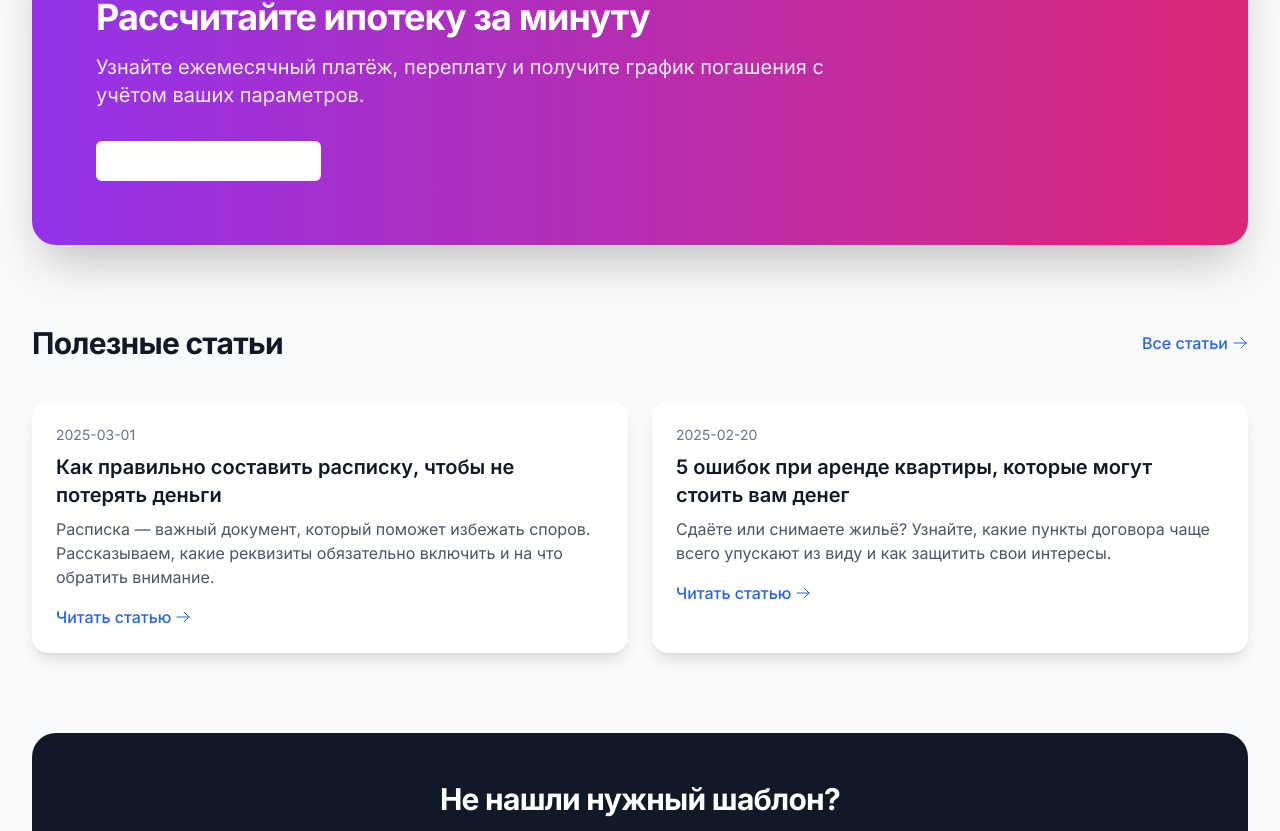
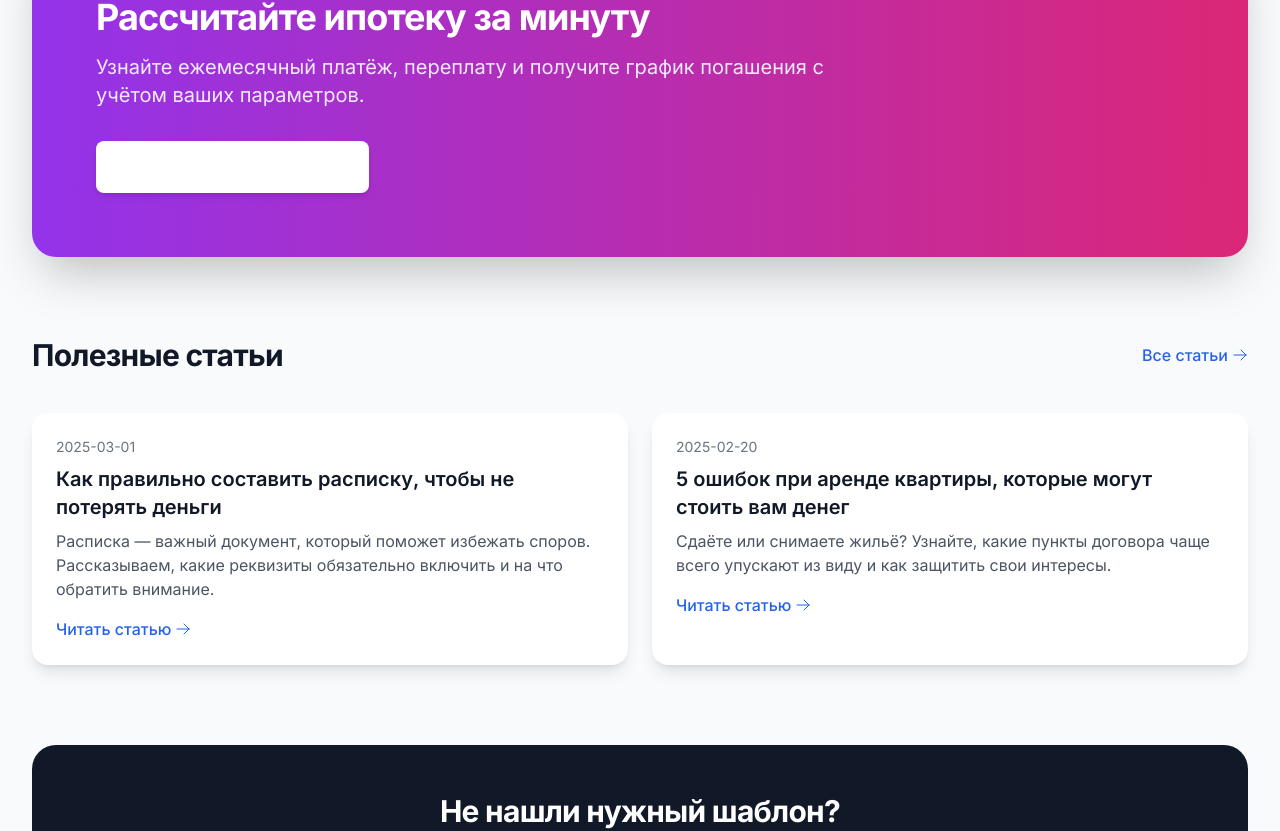
Before and after one commit to pzorin1171-star/for-live, a Next.js app: page / in a window 1280 px wide. Shown: the part 1845-2676 px from the top of the page. Built offline with nearby package versions, Linux system fonts and the light colour scheme.

Commit message:
Update Button.tsx

```diff
--- a/src/components/ui/Button.tsx
+++ b/src/components/ui/Button.tsx
@@ -1,20 +1,38 @@
 import React from 'react';
 
 interface ButtonProps extends React.ButtonHTMLAttributes<HTMLButtonElement> {
-  variant?: 'primary' | 'secondary' | 'outline';
+  variant?: 'primary' | 'secondary' | 'outline' | 'ghost';
+  size?: 'sm' | 'md' | 'lg';
   children: React.ReactNode;
 }
 
-const Button: React.FC<ButtonProps> = ({ variant = 'primary', children, className = '', ...props }) => {
-  const baseStyles = 'px-4 py-2 rounded-md font-medium transition-colors focus:outline-none focus:ring-2 focus:ring-offset-2';
+const Button: React.FC<ButtonProps> = ({
+  variant = 'primary',
+  size = 'md',
+  children,
+  className = '',
+  ...props
+}) => {
+  const baseStyles = 'rounded-lg font-medium transition-all duration-200 focus:outline-none focus:ring-2 focus:ring-offset-2 disabled:opacity-50 disabled:cursor-not-allowed';
+
+  const sizes = {
+    sm: 'px-3 py-1.5 text-sm',
+    md: 'px-5 py-2.5 text-base',
+    lg: 'px-7 py-3 text-lg',
+  };
+
   const variants = {
-    primary: 'bg-primary text-white hover:bg-blue-700 focus:ring-primary',
+    primary: 'bg-primary text-white hover:bg-blue-700 focus:ring-primary shadow-md hover:shadow-lg',
     secondary: 'bg-secondary text-white hover:bg-gray-700 focus:ring-secondary',
-    outline: 'border border-gray-300 bg-white text-gray-700 hover:bg-gray-50 focus:ring-primary',
+    outline: 'border-2 border-gray-300 bg-white text-gray-700 hover:bg-gray-100 focus:ring-primary',
+    ghost: 'bg-transparent text-gray-700 hover:bg-gray-100 focus:ring-primary',
   };
 
   return (
-    <button className={`${baseStyles} ${variants[variant]} ${className}`} {...props}>
+    <button
+      className={`${baseStyles} ${sizes[size]} ${variants[variant]} ${className}`}
+      {...props}
+    >
       {children}
     </button>
   );
```
